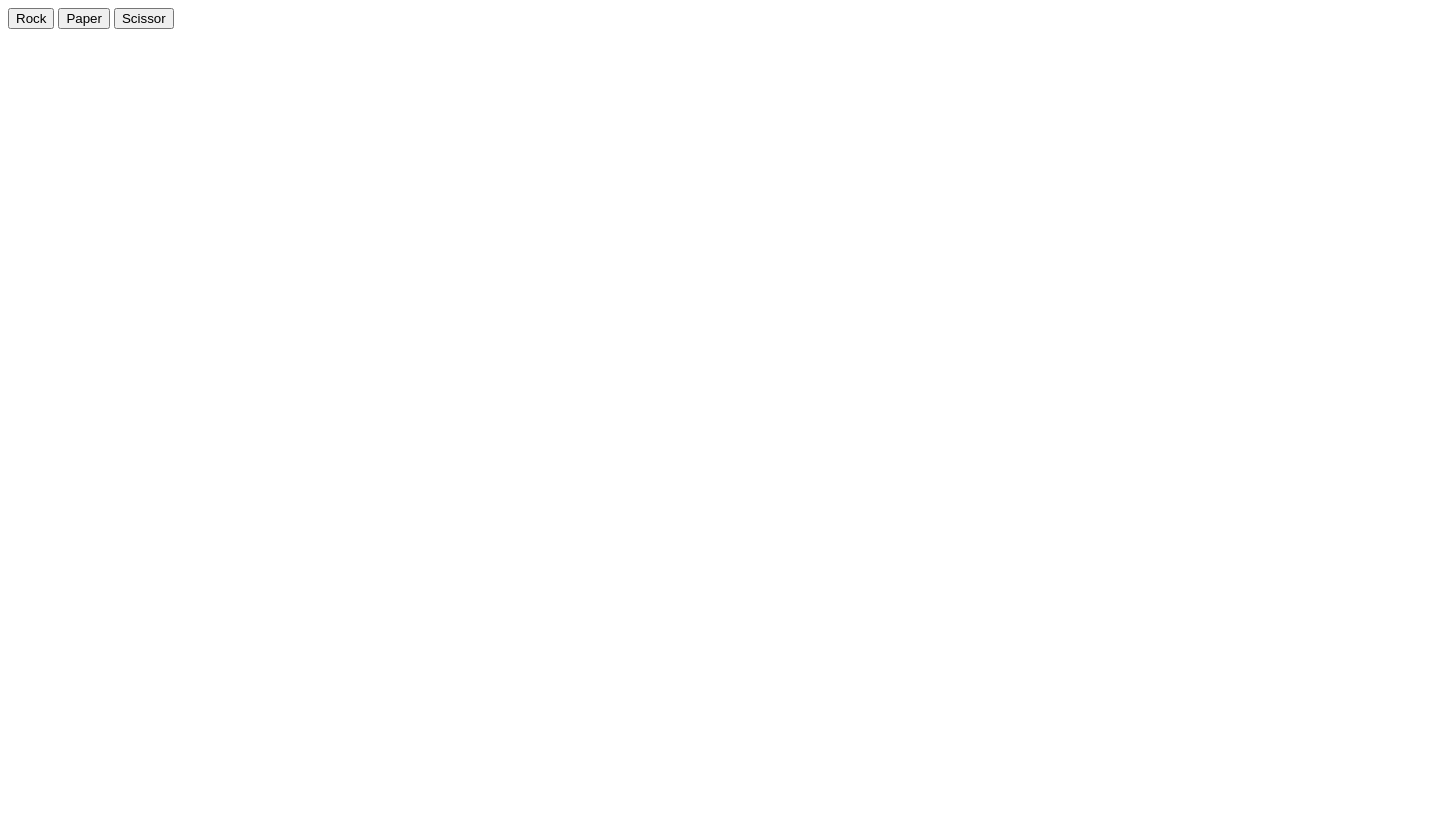
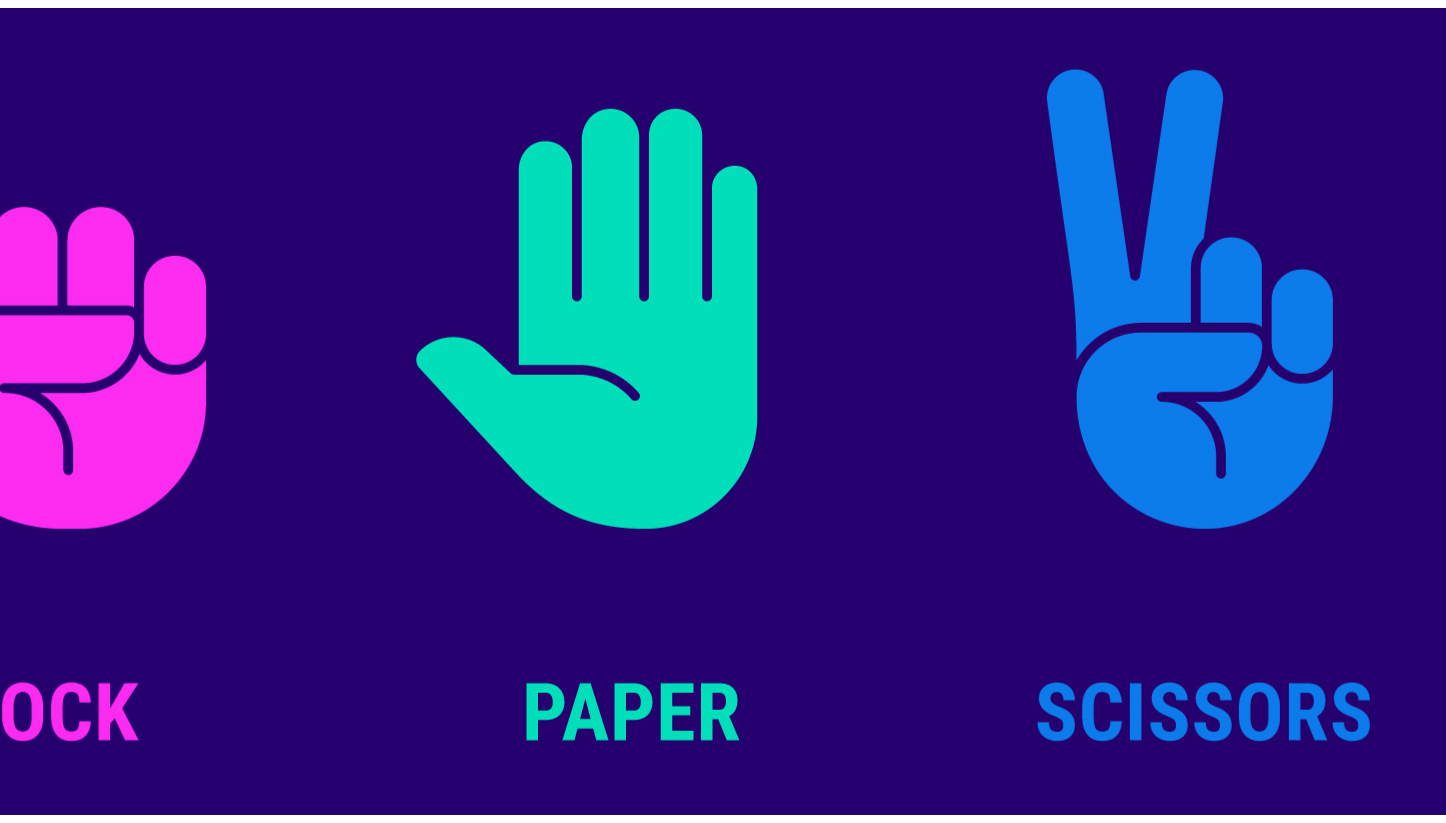
Before and after one commit to amangang3/rock_paper_scissors, a plain HTML site: page index.html in a window 1280 px wide. Shown: the whole page, 1446 px wide, since content can reach past the window. Before the commit the page ends 800 px from the top, so only its background shows below. Drawn offline with Linux system fonts and the light colour scheme.

Commit message:
added working images as selectors for player selection

```diff
--- a/index.html
+++ b/index.html
@@ -7,10 +7,10 @@
     </head>
     <body>
         <div id="container"></div>
-        <div id="buttons">
-            <button id="rock"> Rock </button>
-            <button id="paper"> Paper </button>
-            <button id="scissor"> Scissor </button>
+        <div id="images">
+            <img src="images/rock.png" id="rockImg">
+            <img src="images/paper.png" id="paperImg">
+            <img src="images/scissors.png" id="scissorImg">
         </div>
     </body>
 </html>
--- a/scripts/script.js
+++ b/scripts/script.js
@@ -80,21 +80,23 @@ function decideWinner(playerSelection, computerSelection) {
 
 }
 
-function game(playerChoice){
+function gameStart(playerChoice){
     playerChoice = humanPlay(playerChoice);
     computerChoice = computerPlay();
     computerWins, playerWins = decideWinner(playerChoice, computerChoice);
     alert(("You: " + playerWins + " Computer: " + computerWins));
 }
 
-document.getElementById("rock").addEventListener("click", function() {
-    game("rock");
+
+// Check which buttons are clicked
+document.getElementById("rockImg").addEventListener("click", function() {
+    gameStart("rock");
 });
 
-document.getElementById("paper").addEventListener("click", function() {
-    game("paper");
+document.getElementById("paperImg").addEventListener("click", function() {
+    gameStart("paper");
 });
 
-document.getElementById("scissor").addEventListener("click", function() {
-    game("scissor");
+document.getElementById("scissorImg").addEventListener("click", function() {
+    gameStart("scissor");
 });
--- a/styles/styles.css
+++ b/styles/styles.css
@@ -0,0 +1,6 @@
+#images {
+    display:flex;
+    flex-direction: row;
+    width: 100%;
+    justify-content: center;
+}
```
Also changed, not shown: images/paper.png (added), images/rock.png (added), images/scissors.png (added).
